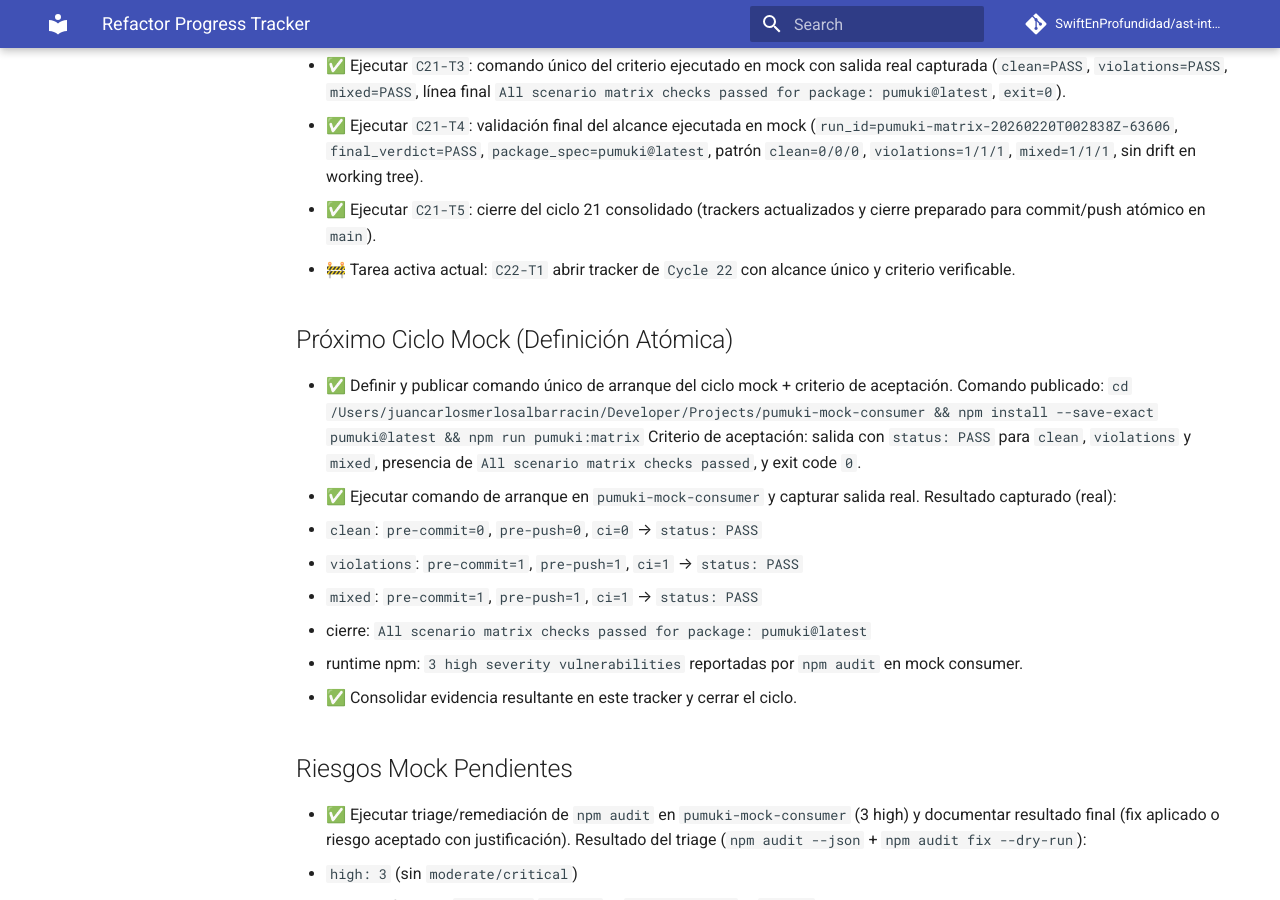
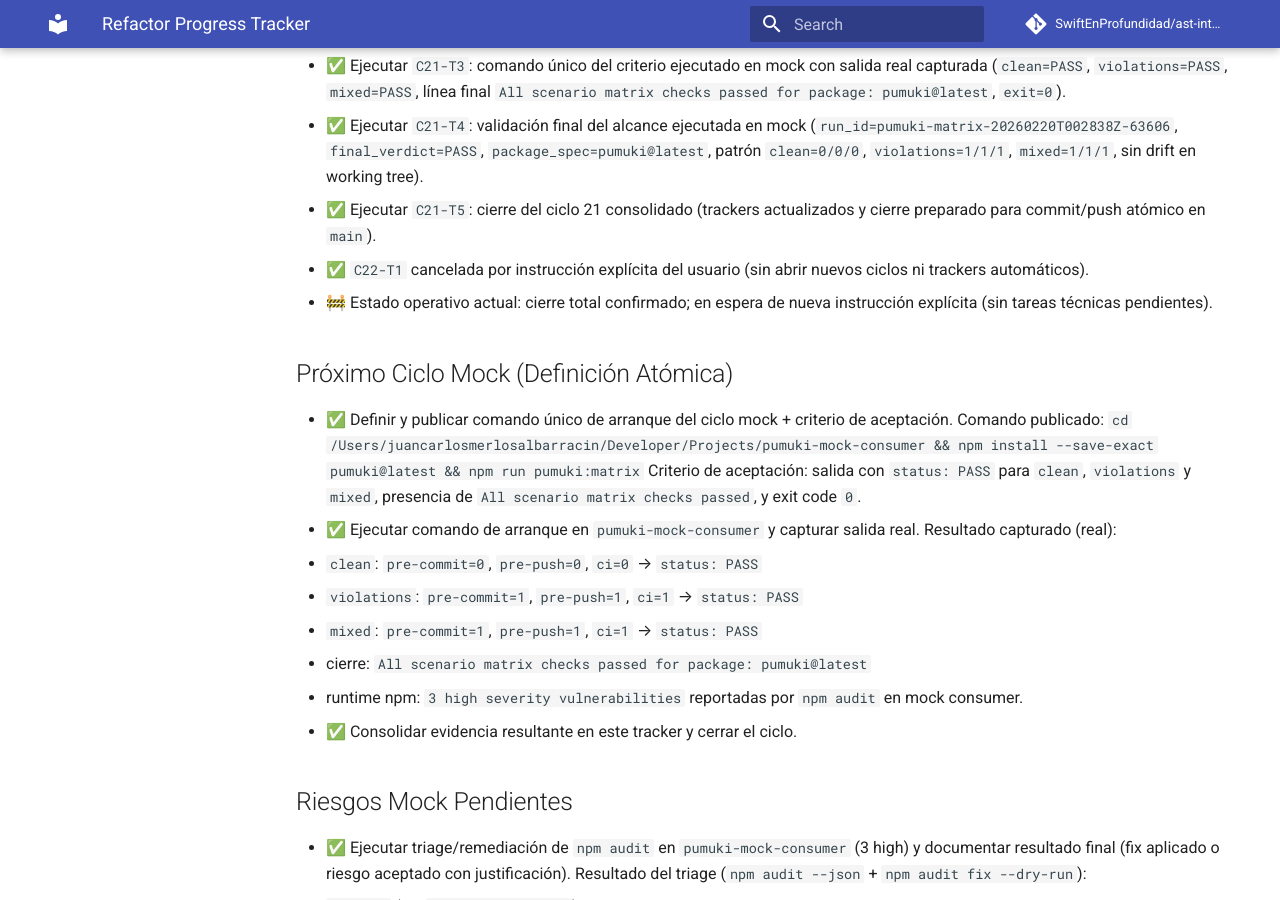
Before and after one commit to SwiftEnProfundidad/ast-intelligence-hooks, an MkDocs documentation site: the page built from docs/REFRACTOR_PROGRESS.md, in a window 1280 px wide and 900 px high, scrolled down 13240 px. Built offline with MkDocs 1.6.1 and Material for MkDocs 9.7.7, drawn with Linux system fonts in a browser that asks for light colours; comment, search, counter and statistics services are not loaded.

Commit message:
docs(progress): mark full closure and stop auto-cycle creation

```diff
--- a/docs/REFRACTOR_PROGRESS.md
+++ b/docs/REFRACTOR_PROGRESS.md
@@ -279,7 +279,8 @@ Estado consolidado del refactor con seguimiento de tareas y evidencia del avance
 - ✅ Ejecutar `C21-T3`: comando único del criterio ejecutado en mock con salida real capturada (`clean=PASS`, `violations=PASS`, `mixed=PASS`, línea final `All scenario matrix checks passed for package: pumuki@latest`, `exit=0`).
 - ✅ Ejecutar `C21-T4`: validación final del alcance ejecutada en mock (`run_id=pumuki-matrix-20260220T002838Z-63606`, `final_verdict=PASS`, `package_spec=pumuki@latest`, patrón `clean=0/0/0`, `violations=1/1/1`, `mixed=1/1/1`, sin drift en working tree).
 - ✅ Ejecutar `C21-T5`: cierre del ciclo 21 consolidado (trackers actualizados y cierre preparado para commit/push atómico en `main`).
-- 🚧 Tarea activa actual: `C22-T1` abrir tracker de `Cycle 22` con alcance único y criterio verificable.
+- ✅ `C22-T1` cancelada por instrucción explícita del usuario (sin abrir nuevos ciclos ni trackers automáticos).
+- 🚧 Estado operativo actual: cierre total confirmado; en espera de nueva instrucción explícita (sin tareas técnicas pendientes).
 
 ## Próximo Ciclo Mock (Definición Atómica)
 - ✅ Definir y publicar comando único de arranque del ciclo mock + criterio de aceptación.
```
